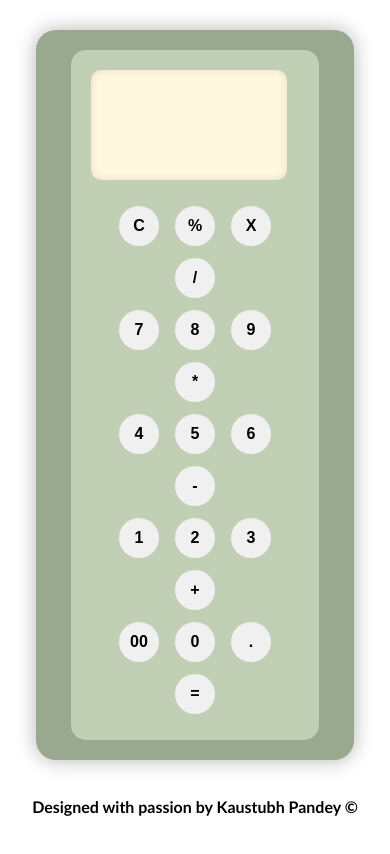
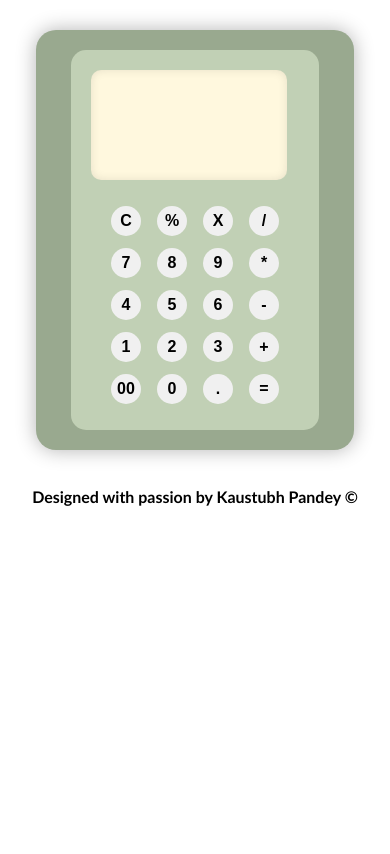
Before and after one commit to Kaustubh-2003/Cacli, a website: page index.html in a window 390 px wide. Drawn offline with Linux system fonts and the light colour scheme.

Commit message:
third commit-5

```diff
--- a/views/style.css
+++ b/views/style.css
@@ -140,8 +140,8 @@ body{
 
 .btStyle {
     border-radius: 50%;
-    height: 40px; /* Reduced height for better mobile display */
-    width: 40px; /* Reduced width for better mobile display */
+    height: 30px; /* Reduced height for better mobile display */
+    width: 30px; /* Reduced width for better mobile display */
     border: none;
     margin: 6px; /* Reduced margin for better mobile spacing */
     font-weight: bold;
```
